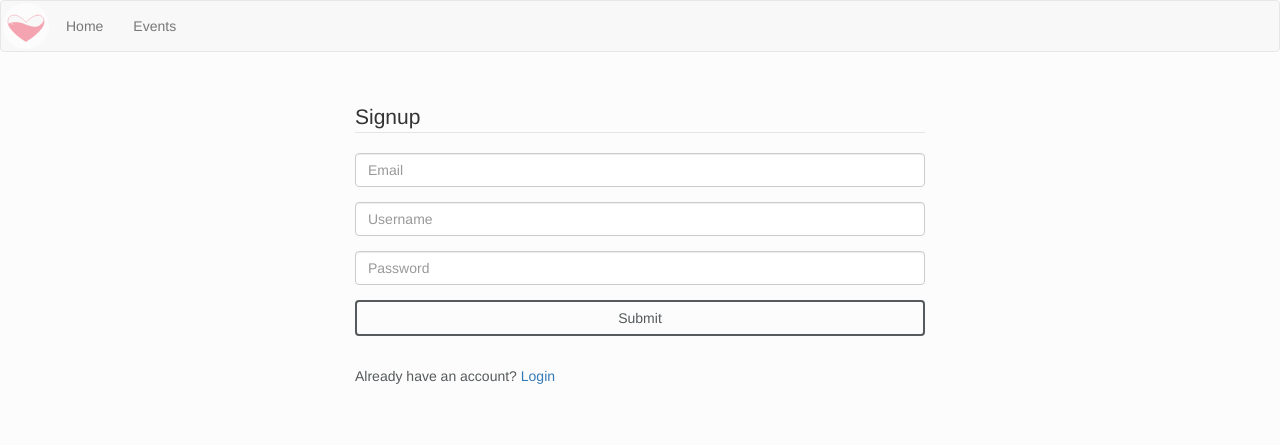
After one commit to sup/fill, a Flask app: template fill-app/templates/signup.html in a window 1280 px wide. The commit adds this page. Shown: the top 445 px of the page. Run offline with Flask 2, Linux system fonts and the light colour scheme; the template is opened without the code that fills it, so the values that code supplies are empty; some libraries are stand-ins or nearby versions.

Commit message:
update body background color, login/signup templates and controllers

```diff
--- a/fill-app/main.py
+++ b/fill-app/main.py
@@ -29,12 +29,12 @@ def home():
 # TODO: Login Controller
 @app.route('/login')
 def login():
-	pass
+	return render_template('login.html')
 
 # TODO: Signup
 @app.route('/signup')
 def signup():
-	pass
+    return render_template('signup.html')
 
 # TODO: Create Event Controller
 
--- a/fill-app/static/css/main.css
+++ b/fill-app/static/css/main.css
@@ -1,5 +1,5 @@
 body {
-	background-color: #f7f7f7;
+	background-color: #fcfcfc;
 	color: #565a5c;
 	font-size: 14px;
 	font-family: "Helvetica Neue", Helvetica, Arial, sans-serif;
@@ -46,7 +46,7 @@ body {
 .btn {
 	color: #565a5c;
 	border-color: #565a5c;
-	border-width: 3px;
+	border-width: 2px;
 	background-color: transparent;
 }
 
@@ -59,21 +59,21 @@ body {
 .btn:visited {
 	color: #565a5c;
 	border-color: #565a5c;
-	border-width: 3px;
+	border-width: 2px;
 	background-color: transparent;
 }
 
 .btn:active {
-	color: #565a5c;
+	color: #fff;
 	border-color: #565a5c;
-	border-width: 3px;
+	border-width: 2px;
 	background-color: transparent;
 }
 
 
 /* Font Colors */
 .light-font {
-	color: #f7f7f7;
+	color: #fcfcfc;
 }
 
 /* Background Colors */
--- a/fill-app/templates/home.html
+++ b/fill-app/templates/home.html
@@ -10,7 +10,7 @@
 				M-394.43,88.48c81.123,30.721,124.717,49.468,167.72-21.84c22.12-36.68,20.16-20.44,10.08,27.72
 				c-10.08,48.16-92.112,111.973-148.96,146.161c-62.713-37.827-121.021-97.042-140.84-124.88
 				C-529.383,83.402-441.75,70.56-394.43,88.48z"/>
-			<path id="Oval-1-Copy-2" sketch:type="MSShapeGroup" fill="#f7f7f7" d="M-365.59,283.92c97.732,0,176.96-79.228,176.96-176.96
+			<path id="Oval-1-Copy-2" sketch:type="MSShapeGroup" fill="#fcfcfc" d="M-365.59,283.92c97.732,0,176.96-79.228,176.96-176.96
 				S-267.858-70-365.59-70S-542.55,9.228-542.55,106.96S-463.322,283.92-365.59,283.92z M-274.869,22.96
 				c42.078,0,51.648,34.47,47.14,61.927c-9.646,58.74-113.688,128.622-137.86,140.558c-24.173-11.937-128.215-81.818-137.86-140.558
 				c-4.51-27.458,5.061-61.927,47.139-61.927s90.722,54.91,90.722,54.91S-316.947,22.96-274.869,22.96z"/>
@@ -26,8 +26,8 @@
 		</g>
 		</svg>
 		<h1 class="logo-text">{{page_title}}</h1>
-		<button type="button" class="btn btn-lg btn-default">Login</button>
-		<button type="button" class="btn btn-lg btn-default">Signup</button>
+		<a href="login" class="btn btn-lg btn-default">Login</a>
+		<a href="signup" class="btn btn-lg btn-default">Signup</a>
 	</div>
 </div>
 <div class="pink small-block">
--- a/fill-app/templates/layout.html
+++ b/fill-app/templates/layout.html
@@ -41,7 +41,7 @@
                 M-394.43,88.48c81.123,30.721,124.717,49.468,167.72-21.84c22.12-36.68,20.16-20.44,10.08,27.72
                 c-10.08,48.16-92.112,111.973-148.96,146.161c-62.713-37.827-121.021-97.042-140.84-124.88
                 C-529.383,83.402-441.75,70.56-394.43,88.48z"/>
-              <path id="Oval-1-Copy-2" sketch:type="MSShapeGroup" fill="#f7f7f7" d="M-365.59,283.92c97.732,0,176.96-79.228,176.96-176.96
+              <path id="Oval-1-Copy-2" sketch:type="MSShapeGroup" fill="#fcfcfc" d="M-365.59,283.92c97.732,0,176.96-79.228,176.96-176.96
                 S-267.858-70-365.59-70S-542.55,9.228-542.55,106.96S-463.322,283.92-365.59,283.92z M-274.869,22.96
                 c42.078,0,51.648,34.47,47.14,61.927c-9.646,58.74-113.688,128.622-137.86,140.558c-24.173-11.937-128.215-81.818-137.86-140.558
                 c-4.51-27.458,5.061-61.927,47.139-61.927s90.722,54.91,90.722,54.91S-316.947,22.96-274.869,22.96z"/>
--- /dev/null
+++ b/fill-app/templates/signup.html
@@ -0,0 +1,21 @@
+{% extends "layout.html" %}
+{% block content %}
+<div class="container">
+	<div class="small-block col-xs-12 col-sm-6 col-md-6 col-lg-6 col-sm-offset-3 col-md-offset-3 col-lg-offset-3">
+		<form action="login" method="POST" role="form">
+			<legend>Signup</legend>
+			<div class="form-group">
+				<input type="email" class="form-control" id="" placeholder="Email">
+			</div>
+			<div class="form-group">
+				<input type="text" class="form-control" id="" placeholder="Username">
+			</div>
+			<div class="form-group">
+				<input type="password" class="form-control" id="" placeholder="Password">
+			</div>
+			<button type="submit" class="btn btn-primary btn-block">Submit</button>
+		</form>
+		<div class="small-block">Already have an account? <a href="login">Login</a></div>
+	</div>
+</div>
+{% endblock %}
```
Also changed, not shown: fill-app/templates/login.html (added, +18 -0 lines), fill-app/static/img/fill_logo.svg.
